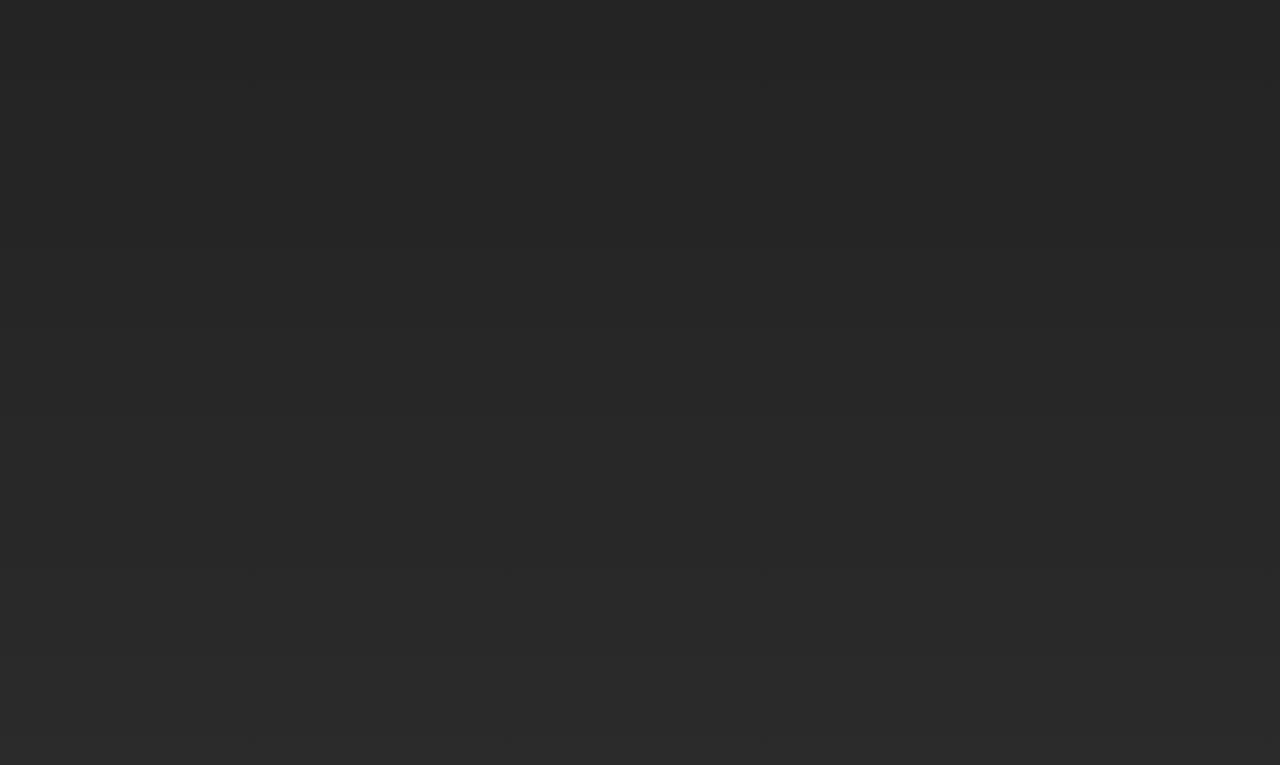
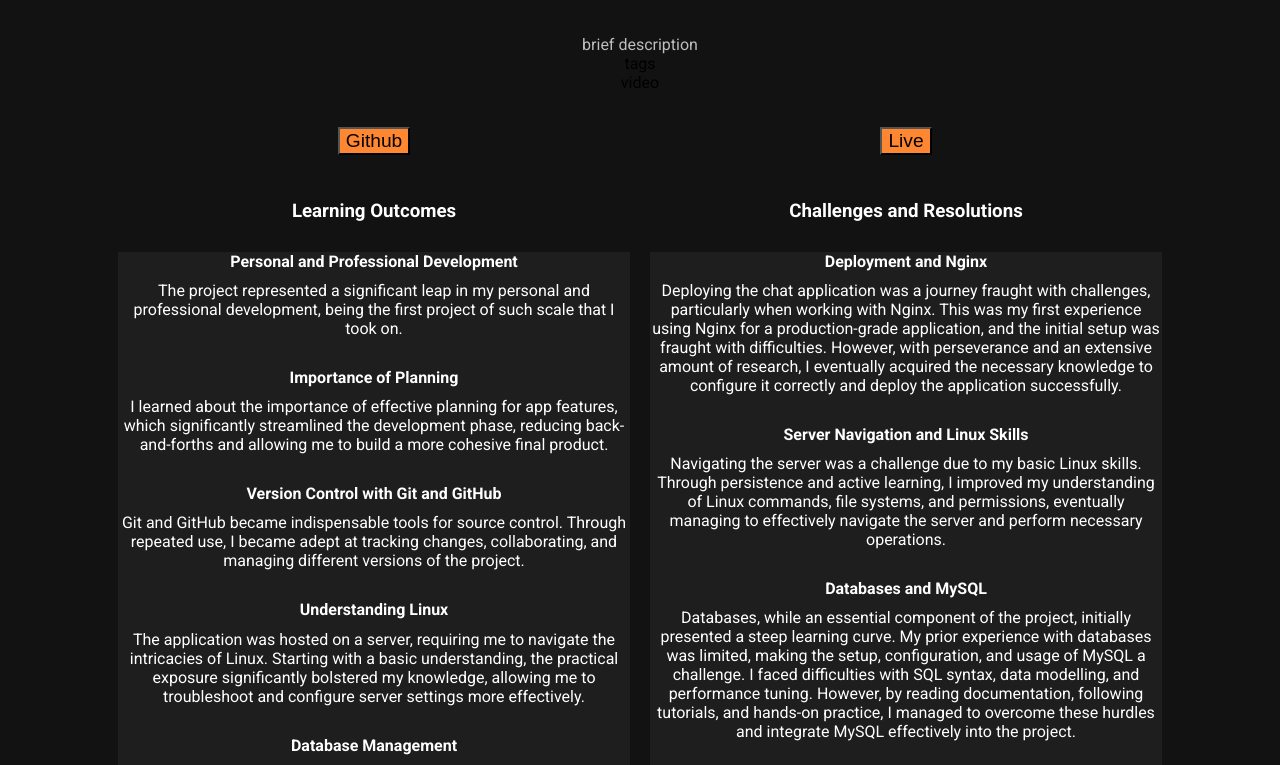
Before and after one commit to TuckerWhitaker/Portfolio, a React (Create React App) app in the folder client/: page /test in a window 1280 px wide. Before the commit this address had no page. Shown: the part 480-1245 px from the top of the page. Built offline with nearby package versions, Linux system fonts and the light colour scheme.

Commit message:
ProjectPage Description

```diff
--- a/client/src/App.css
+++ b/client/src/App.css
@@ -1,6 +1,6 @@
 .App {
 	text-align: center;
 	width: 100vw;
-	height: 600vh;
+	height: 100vh;
 	background-image: linear-gradient(rgb(31, 31, 31), rgb(75, 75, 75));
 }
--- a/client/src/App.js
+++ b/client/src/App.js
@@ -1,12 +1,13 @@
-import "./App.css";
 import {
-	useParams,
+	Route,
 	BrowserRouter as Router,
 	Routes,
-	Route,
+	useParams,
 } from "react-router-dom";
+import "./App.css";
 import MainPage from "./components/MainPage";
 import ProjectPage from "./components/ProjectPage";
+import Test from "./components/Test";
 
 function App() {
 	return (
@@ -14,6 +15,7 @@ function App() {
 			<Router>
 				<Routes>
 					<Route path="/" element={<MainPage />} />
+					<Route path="/test" element={<Test />} />
 					<Route path="/Project/:ProjectID" element={<ProjectPage />} />
 				</Routes>
 			</Router>
--- a/client/src/Projects/Chat.json
+++ b/client/src/Projects/Chat.json
@@ -20,6 +20,7 @@
 			"Description": [
 				{
 					"Title": "Project Description",
+
 					"Paragraph": "This chat application, developed as my first major undertaking, leverages a host of modern technologies, including React, Node.js, WebSockets, and MySQL for seamless user authentication, real-time messaging, and secure password hashing. The project also employed AWS for deployment, all combined to create a robust and responsive web app."
 				},
 				{
--- /dev/null
+++ b/client/src/Projects/Project.json
@@ -0,0 +1,34 @@
+{
+	"Column1": {
+		"DescriptionTitles": [
+			"Personal and Professional Development",
+			"Importance of Planning",
+			"Version Control with Git and GitHub",
+			"Understanding Linux",
+			"Database Management",
+			"Responsive Web Design"
+		],
+		"DescriptionParagraphs": [
+			"The project represented a significant leap in my personal and professional development, being the first project of such scale that I took on.",
+			"I learned about the importance of effective planning for app features, which significantly streamlined the development phase, reducing back-and-forths and allowing me to build a more cohesive final product.",
+			"Git and GitHub became indispensable tools for source control. Through repeated use, I became adept at tracking changes, collaborating, and managing different versions of the project.",
+			"The application was hosted on a server, requiring me to navigate the intricacies of Linux. Starting with a basic understanding, the practical exposure significantly bolstered my knowledge, allowing me to troubleshoot and configure server settings more effectively.",
+			"The project marked my first foray into databases. I discovered that the principles of data storage, querying, and management are fundamental to backend development. The use of MySQL enabled me to create a robust and efficient data layer for the chat application.",
+			"Designing a responsive web app was another key learning curve. This involved understanding how to make web pages render well on a variety of devices and window or screen sizes, requiring a deep dive into CSS and JavaScript, and gaining an understanding of modern design principles and frameworks."
+		]
+	},
+	"Column2": {
+		"DescriptionTitles": [
+			"Deployment and Nginx",
+			"Server Navigation and Linux Skills",
+			"Databases and MySQL",
+			"Responsive Web App Development"
+		],
+		"DescriptionParagraphs": [
+			"Deploying the chat application was a journey fraught with challenges, particularly when working with Nginx. This was my first experience using Nginx for a production-grade application, and the initial setup was fraught with difficulties. However, with perseverance and an extensive amount of research, I eventually acquired the necessary knowledge to configure it correctly and deploy the application successfully.",
+			"Navigating the server was a challenge due to my basic Linux skills. Through persistence and active learning, I improved my understanding of Linux commands, file systems, and permissions, eventually managing to effectively navigate the server and perform necessary operations.",
+			"Databases, while an essential component of the project, initially presented a steep learning curve. My prior experience with databases was limited, making the setup, configuration, and usage of MySQL a challenge. I faced difficulties with SQL syntax, data modelling, and performance tuning. However, by reading documentation, following tutorials, and hands-on practice, I managed to overcome these hurdles and integrate MySQL effectively into the project.",
+			"Another noteworthy challenge was building a responsive web app. As the chat app was designed to be used on a variety of devices, it was crucial to ensure the layout and functionality worked well across different screen sizes. This involved learning more about CSS, media queries, and flexible layouts, which was initially challenging but ultimately rewarding as the final product became highly adaptable and user-friendly."
+		]
+	}
+}
--- /dev/null
+++ b/client/src/components/Test.jsx
@@ -0,0 +1,71 @@
+import Description from "../Projects/Project.json";
+import "./css/Test.css";
+
+function Test() {
+	console.log(Description);
+	return (
+		<div className="test">
+			<link
+				href="https://fonts.googleapis.com/css2?family=Roboto:wght@400;500;700&display=swap"
+				rel="stylesheet"
+			/>
+			<div className="testText">brief description</div>
+			<div className="testTagsContainer">tags</div>
+			<div className="testVideo">video</div>
+			<div className="testColumnContainer">
+				<div className="testColumn">
+					<button className="testColumnButton">Github</button>
+					<h3 className="testColumnTitle">Learning Outcomes</h3>
+
+					<div className="testColumnTextContainer">
+						{Description.Column1.DescriptionTitles.map((info, index) => {
+							return (
+								<div key={"DescParent" + index}>
+									<div
+										key={"DescTitles" + index}
+										className="testColumnTextSubTitle"
+									>
+										{info}
+									</div>
+									<div
+										className="testColumnText"
+										key={"DescParagraphs" + index}
+									>
+										{Description.Column1.DescriptionParagraphs[index]}
+									</div>
+								</div>
+							);
+						})}
+					</div>
+				</div>
+				<div className="testColumn">
+					<button className="testColumnButton">Live</button>
+					<h3 className="testColumnTitle">Challenges and Resolutions</h3>
+
+					<div className="testColumnTextContainer">
+						{Description.Column2.DescriptionTitles.map((info, index) => {
+							return (
+								<div key={"DescParent" + index}>
+									<div
+										key={"DescTitles" + index}
+										className="testColumnTextSubTitle"
+									>
+										{info}
+									</div>
+									<div
+										className="testColumnText"
+										key={"DescParagraphs" + index}
+									>
+										{Description.Column2.DescriptionParagraphs[index]}
+									</div>
+								</div>
+							);
+						})}
+					</div>
+				</div>
+			</div>
+		</div>
+	);
+}
+
+export default Test;
--- a/client/src/components/conway.jsx
+++ b/client/src/components/conway.jsx
@@ -1,6 +1,5 @@
+import React, { useEffect, useState } from "react";
 import "./css/conway.css";
-import React, { useState } from "react";
-import { useEffect } from "react";
 let w = 100;
 let h = 300;
 let G = 0;
@@ -16,7 +15,7 @@ function Conway() {
 			state.push([]);
 
 			for (let j = 0; j < h; j++) {
-				if (Math.floor(Math.random() * 11) > 8) {
+				if (Math.floor(Math.random() * 11) > 9) {
 					state[i].push(1);
 				} else {
 					state[i].push(0);
--- /dev/null
+++ b/client/src/components/css/Test.css
@@ -0,0 +1,57 @@
+.test {
+	display: flex;
+	flex-direction: column;
+	width: 100vw;
+	height: 250vh;
+	background-color: #121212;
+	justify-content: center;
+	font-family: "Roboto", sans-serif;
+}
+
+.testTagsContainer {
+}
+
+.testText {
+	color: #bdbdbd;
+}
+
+.testVideo {
+}
+
+.testColumnContainer {
+	display: flex;
+	justify-content: center;
+}
+
+.testColumn {
+	margin: 10px;
+	width: 40vw;
+	height: fit-content;
+}
+
+.testColumnButton {
+	font-size: larger;
+	width: fit-content;
+	height: 15%;
+	background-color: #ff8731;
+	color: #000000;
+	margin: 5%;
+}
+
+.testColumnTitle {
+	color: #ffffff;
+}
+.testColumnTextContainer {
+	background-color: #1e1e1e;
+}
+.testColumnTextSubTitle {
+	color: #ffffff;
+
+	font-weight: 900;
+	margin-top: 30px;
+	margin-bottom: 2%;
+}
+
+.testColumnText {
+	color: #ffffff;
+}
--- a/client/src/index.css
+++ b/client/src/index.css
@@ -12,3 +12,7 @@ code {
 	font-family: source-code-pro, Menlo, Monaco, Consolas, "Courier New",
 		monospace;
 }
+
+button:hover {
+	cursor: pointer;
+}
```
